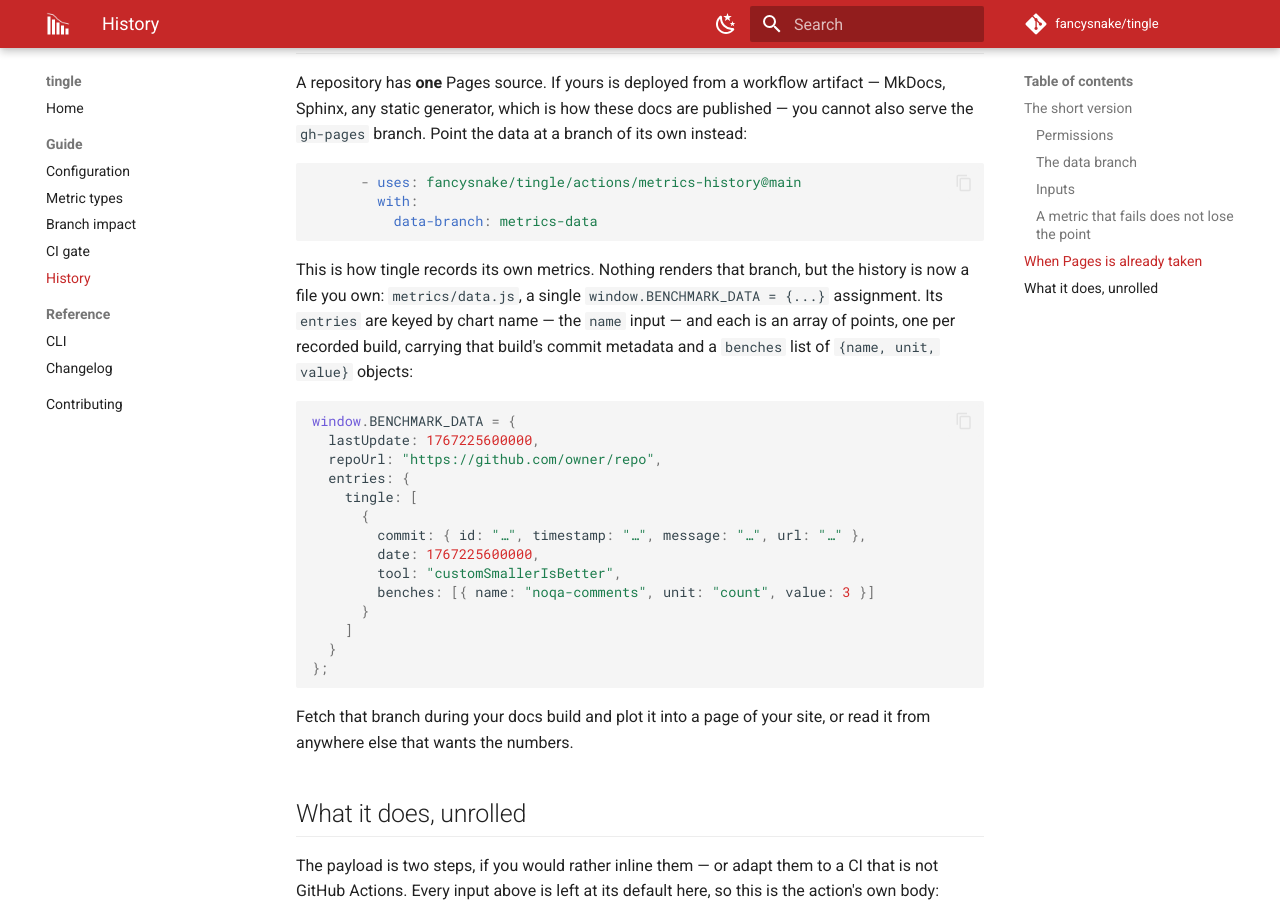
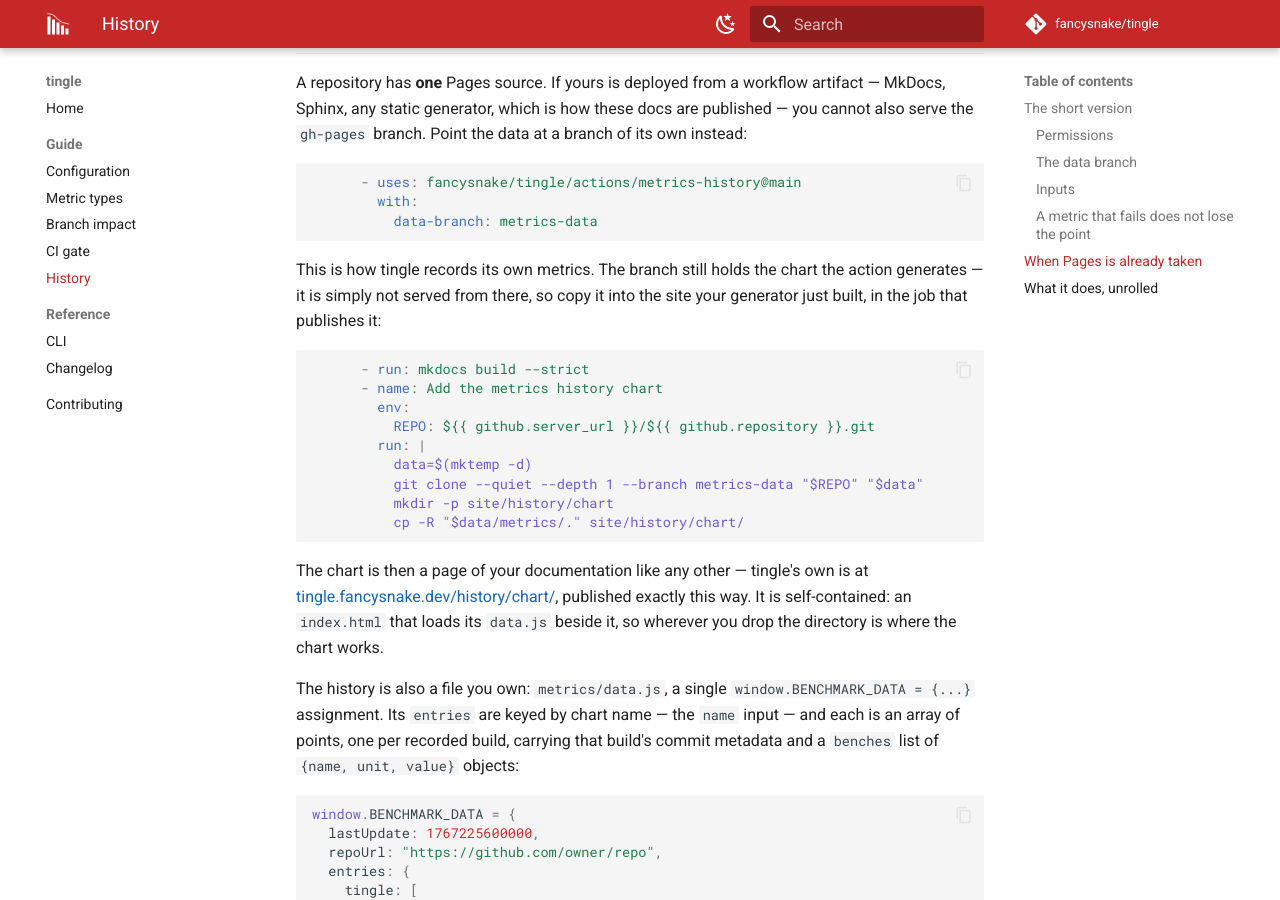
Before and after one commit to fancysnake/tingle, an MkDocs documentation site: the page built from docs/history.md, in a window 1280 px wide and 900 px high, scrolled down 2548 px. Built offline with MkDocs 1.6.1 and Material for MkDocs 9.7.7, drawn with Linux system fonts in a browser that asks for light colours; comment, search, counter and statistics services are not loaded.

Commit message:
Publish the metrics chart on the docs site
The history branch holds a chart the site never served: Pages here is the
docs artifact, so the branch was a file nobody looked at. Copy the chart
into the built site, and document the same move for anyone whose Pages
source is already taken.

````diff
--- a/docs/history.md
+++ b/docs/history.md
@@ -120,8 +120,30 @@ branch of its own instead:
           data-branch: metrics-data
 ```
 
-This is how tingle records its own metrics. Nothing renders that branch, but
-the history is now a file you own: `metrics/data.js`, a single
+This is how tingle records its own metrics. The branch still holds the chart
+the action generates — it is simply not served from there, so copy it into
+the site your generator just built, in the job that publishes it:
+
+```yaml
+      - run: mkdocs build --strict
+      - name: Add the metrics history chart
+        env:
+          REPO: ${{ github.server_url }}/${{ github.repository }}.git
+        run: |
+          data=$(mktemp -d)
+          git clone --quiet --depth 1 --branch metrics-data "$REPO" "$data"
+          mkdir -p site/history/chart
+          cp -R "$data/metrics/." site/history/chart/
+```
+
+The chart is then a page of your documentation like any other — tingle's own
+is at [tingle.fancysnake.dev/history/chart/][own], published exactly this
+way. It is self-contained: an `index.html` that loads its `data.js` beside
+it, so wherever you drop the directory is where the chart works.
+
+  [own]: https://tingle.fancysnake.dev/history/chart/
+
+The history is also a file you own: `metrics/data.js`, a single
 `window.BENCHMARK_DATA = {...}` assignment. Its `entries` are keyed by chart
 name — the `name` input — and each is an array of points, one per recorded
 build, carrying that build's commit metadata and a `benches` list of
````
Also changed, not shown: CHANGELOG.md (+4 -0 lines), docs/index.md (+4 -0 lines), 1 other file.
